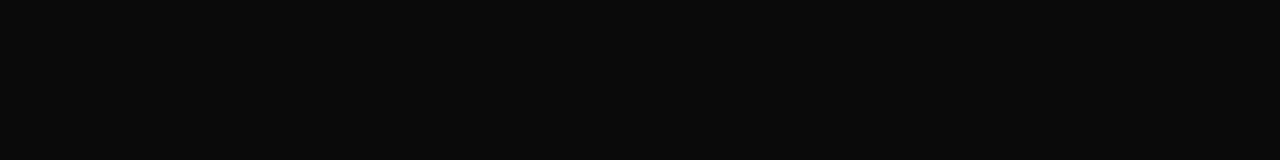
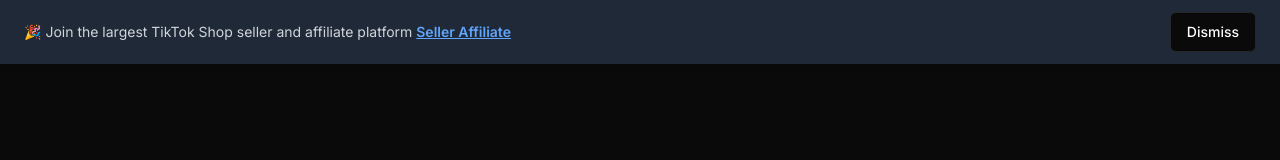
Before and after one commit to Olayiwolaaa/shopsintel-v1, a Next.js app in the folder shopsintel/: page / in a window 1280 px wide. Shown: the top 160 px of the page. Built offline with nearby package versions, Linux system fonts and the light colour scheme; no server answers.

Commit message:
added seller affiliate banner

```diff
--- a/shopsintel/src/app/layout.tsx
+++ b/shopsintel/src/app/layout.tsx
@@ -5,6 +5,7 @@
 import { FaReddit, FaGlobe } from "react-icons/fa";
 import { SiDiscord } from "react-icons/si";
 import CookieBanner from "@/components/CookieBanner";
+import SellerAffiliateBanner from "@/components/SellerAffiliateBanner";
 
 const inter = Inter({ subsets: ["latin"] });
 
@@ -32,6 +33,9 @@
       <body
         className={`${inter.className} bg-background text-foreground text-white`}
       >
+        <header className="w-full">
+          <SellerAffiliateBanner />
+        </header>
         <main className="flex flex-col items-center justify-center min-h-screen pt-8">
           {children}
         </main>
--- /dev/null
+++ b/shopsintel/src/components/SellerAffiliateBanner.tsx
@@ -0,0 +1,33 @@
+"use client";
+
+import { useState } from "react";
+import { Button } from "@/components/ui/button";
+
+export default function SellerAffiliateBanner() {
+  const [isVisible, setIsVisible] = useState(true);
+
+  if (!isVisible) return null;
+
+  return (
+    <div className="fixed top-0 inset-x-0 bg-white dark:bg-gray-800 shadow-md py-3 px-6 flex items-center justify-between z-50">
+      <div className="flex-1 pr-4">
+        <p className="text-sm text-gray-700 dark:text-gray-300">
+          🎉 Join the largest TikTok Shop seller and affiliate platform{" "}
+          <a
+            href="https://selleraffiliate.com"
+            target="_blank"
+            rel="noopener noreferrer"
+            className="underline font-semibold text-blue-600 dark:text-blue-400"
+          >
+            Seller Affiliate
+          </a>
+        </p>
+      </div>
+      <div className="flex space-x-4">
+        <Button onClick={() => setIsVisible(false)} variant="outline">
+          Dismiss
+        </Button>
+      </div>
+    </div>
+  );
+}
```
Lines whose indentation alone changed are shown as unchanged.
